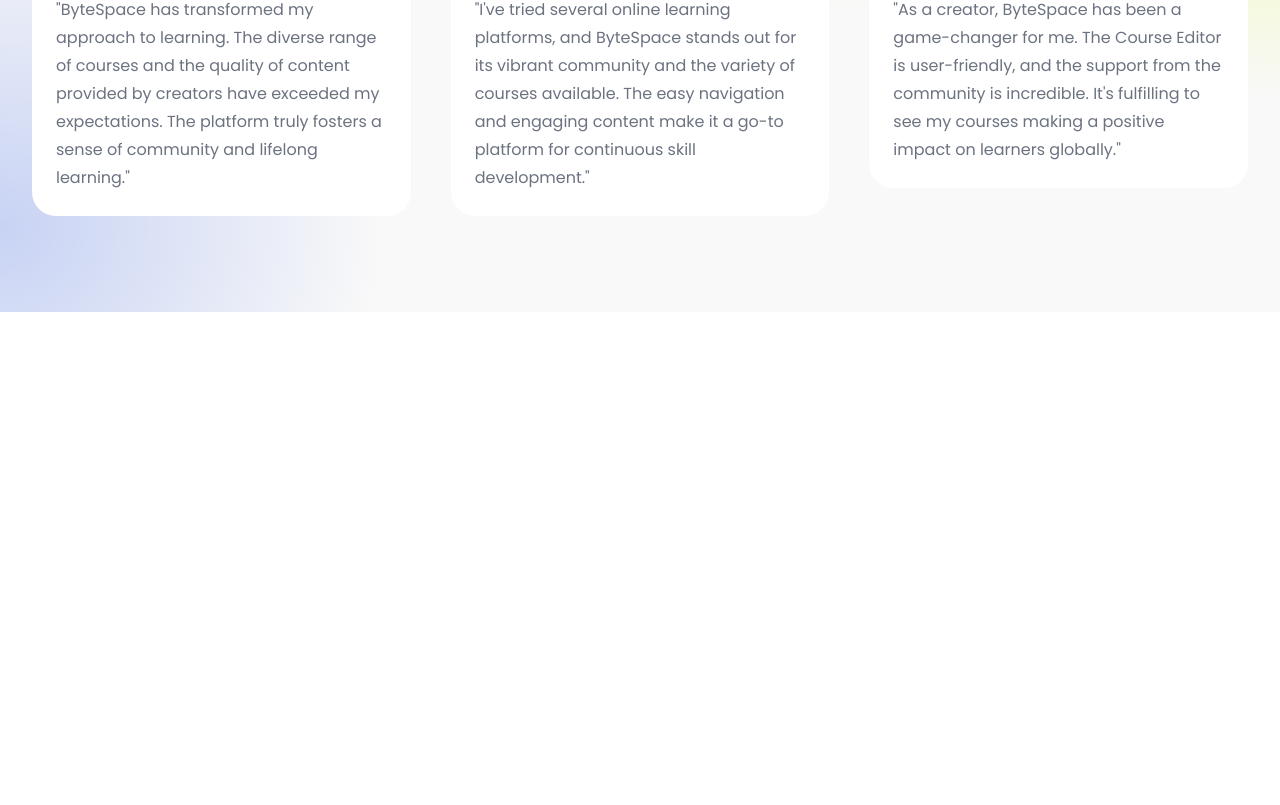
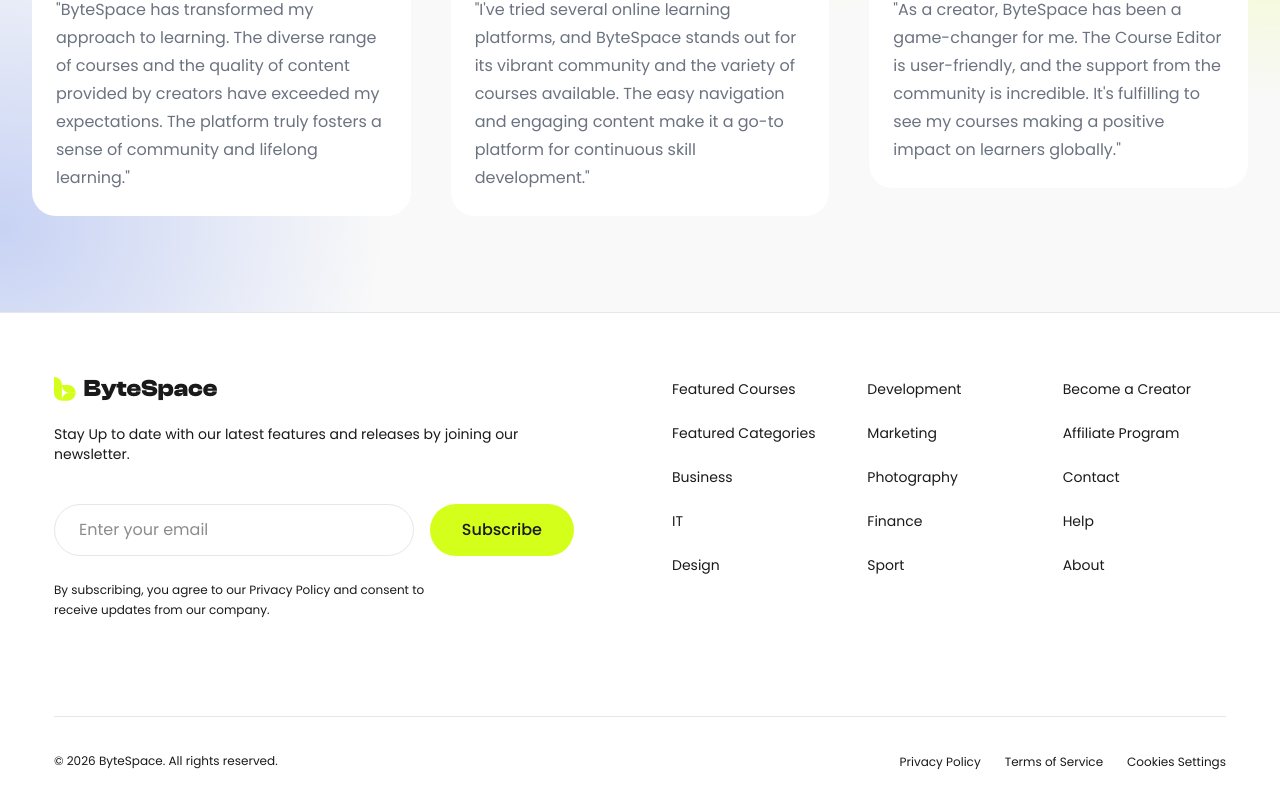
Before and after one commit to hamim-nibir/byte_space, a React (Vite) app: page / in a window 1280 px wide. Shown: the part 5524-6329 px from the top of the page. Before the commit the page ends 5836 px from the top, so only its background shows below. Built offline with nearby package versions, Linux system fonts and the light colour scheme.

Commit message:
feat: add footer with newsletter form

```diff
--- a/src/App.tsx
+++ b/src/App.tsx
@@ -7,6 +7,7 @@
 import { GrowthSection } from './components/sections/GrowthSection'
 import { CreatorCtaSection } from './components/sections/CreatorCtaSection'
 import { TestimonialsSection } from './components/sections/TestimonialsSection'
+import { Footer } from './components/ui/Footer'
 
 export default function App() {
   return (
@@ -23,6 +24,7 @@
         </div>
         <CreatorCtaSection />
         <TestimonialsSection />
+        <Footer />
       </main>
     </>
   )
--- /dev/null
+++ b/src/components/ui/Footer.tsx
@@ -0,0 +1,58 @@
+import { Link } from 'react-router-dom'
+import { Container } from '@/components/ui/Container'
+import { Logo } from '@/components/ui/Logo'
+import { NewsletterForm } from '@/components/ui/NewsletterForm'
+import { footerLinkGroups, legalLinks } from '@/data/footer'
+
+const linkClass = 'text-sm text-ink transition hover:text-primary'
+
+export function Footer() {
+  return (
+    <footer className="border-t border-gray-200 bg-white">
+      <Container className="max-w-[1236px] pt-16">
+        <div className="grid gap-12 lg:grid-cols-2 lg:gap-16">
+          <div className="max-w-[520px]">
+            <Link to="/" aria-label="ByteSpace home">
+              <Logo className="text-ink" />
+            </Link>
+            <p className="mt-4 text-sm text-ink">
+              Stay Up to date with our latest features and releases by joining our newsletter.
+            </p>
+            <NewsletterForm className="mt-10" />
+            <p className="mt-6 max-w-sm text-xs leading-5 text-ink">
+              By subscribing, you agree to our Privacy Policy and consent to receive updates from our
+              company.
+            </p>
+          </div>
+
+          <nav aria-label="Footer" className="grid grid-cols-2 gap-x-8 gap-y-10 sm:grid-cols-3">
+            {footerLinkGroups.map((group, i) => (
+              <ul key={i} className="space-y-5">
+                {group.map((link) => (
+                  <li key={link.label}>
+                    <a href={link.href} className={linkClass}>
+                      {link.label}
+                    </a>
+                  </li>
+                ))}
+              </ul>
+            ))}
+          </nav>
+        </div>
+
+        <div className="mt-16 flex flex-col gap-4 border-t border-gray-200 py-8 sm:flex-row sm:items-center sm:justify-between lg:mt-24">
+          <p className="text-xs text-ink">© {new Date().getFullYear()} ByteSpace. All rights reserved.</p>
+          <ul className="flex flex-wrap gap-x-6 gap-y-2">
+            {legalLinks.map((link) => (
+              <li key={link.label}>
+                <a href={link.href} className="text-xs text-ink transition hover:text-primary">
+                  {link.label}
+                </a>
+              </li>
+            ))}
+          </ul>
+        </div>
+      </Container>
+    </footer>
+  )
+}
--- /dev/null
+++ b/src/components/ui/NewsletterForm.tsx
@@ -0,0 +1,58 @@
+import { useState, type FormEvent } from 'react'
+import { Button } from '@/components/ui/Button'
+import { Input } from '@/components/ui/Input'
+import { cn } from '@/lib/cn'
+
+const EMAIL_PATTERN = /^[^\s@]+@[^\s@]+\.[^\s@]+$/
+
+export function NewsletterForm({ className }: { className?: string }) {
+  const [email, setEmail] = useState('')
+  const [error, setError] = useState('')
+  const [subscribed, setSubscribed] = useState(false)
+
+  const handleSubmit = (e: FormEvent<HTMLFormElement>) => {
+    e.preventDefault()
+    const value = email.trim()
+
+    if (!EMAIL_PATTERN.test(value)) {
+      setSubscribed(false)
+      setError('Please enter a valid email address.')
+      return
+    }
+
+    setError('')
+    // TODO: send `value` to your newsletter API here
+    setSubscribed(true)
+    setEmail('')
+  }
+
+  return (
+    <form noValidate onSubmit={handleSubmit} className={cn('w-full', className)}>
+      <div className="flex items-start gap-4">
+        <div className="min-w-0 flex-1">
+          <Input
+            type="email"
+            name="email"
+            aria-label="Email address"
+            placeholder="Enter your email"
+            autoComplete="email"
+            maxLength={254}
+            value={email}
+            error={error}
+            onChange={(e) => setEmail(e.target.value)}
+            className="h-[52px] rounded-full px-6 text-base"
+          />
+        </div>
+        <Button type="submit" className="h-[52px] px-8 text-base">
+          Subscribe
+        </Button>
+      </div>
+
+      {subscribed && (
+        <p role="status" className="mt-3 text-sm text-primary">
+          Thanks for subscribing!
+        </p>
+      )}
+    </form>
+  )
+}
--- /dev/null
+++ b/src/data/footer.ts
@@ -0,0 +1,31 @@
+import type { NavItem } from '@/types/navigation'
+
+export const footerLinkGroups: readonly (readonly NavItem[])[] = [
+  [
+    { label: 'Featured Courses', href: '#courses' },
+    { label: 'Featured Categories', href: '#courses' },
+    { label: 'Business', href: '#courses' },
+    { label: 'IT', href: '#courses' },
+    { label: 'Design', href: '#courses' },
+  ],
+  [
+    { label: 'Development', href: '#courses' },
+    { label: 'Marketing', href: '#courses' },
+    { label: 'Photography', href: '#courses' },
+    { label: 'Finance', href: '#courses' },
+    { label: 'Sport', href: '#courses' },
+  ],
+  [
+    { label: 'Become a Creator', href: '/register' },
+    { label: 'Affiliate Program', href: '#' },
+    { label: 'Contact', href: '#' },
+    { label: 'Help', href: '#' },
+    { label: 'About', href: '#' },
+  ],
+]
+
+export const legalLinks: readonly NavItem[] = [
+  { label: 'Privacy Policy', href: '#' },
+  { label: 'Terms of Service', href: '#' },
+  { label: 'Cookies Settings', href: '#' },
+]
--- /dev/null
+++ b/src/types/navigation.ts
@@ -0,0 +1,4 @@
+export interface NavItem {
+  label: string
+  href: string
+}
```
